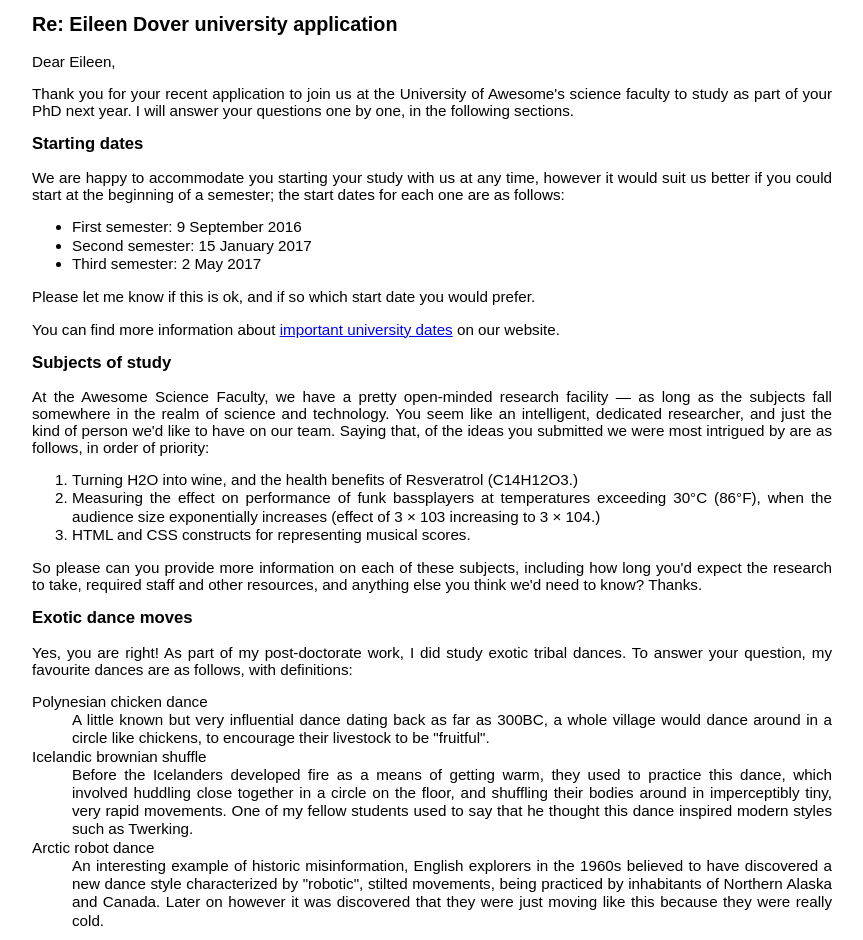
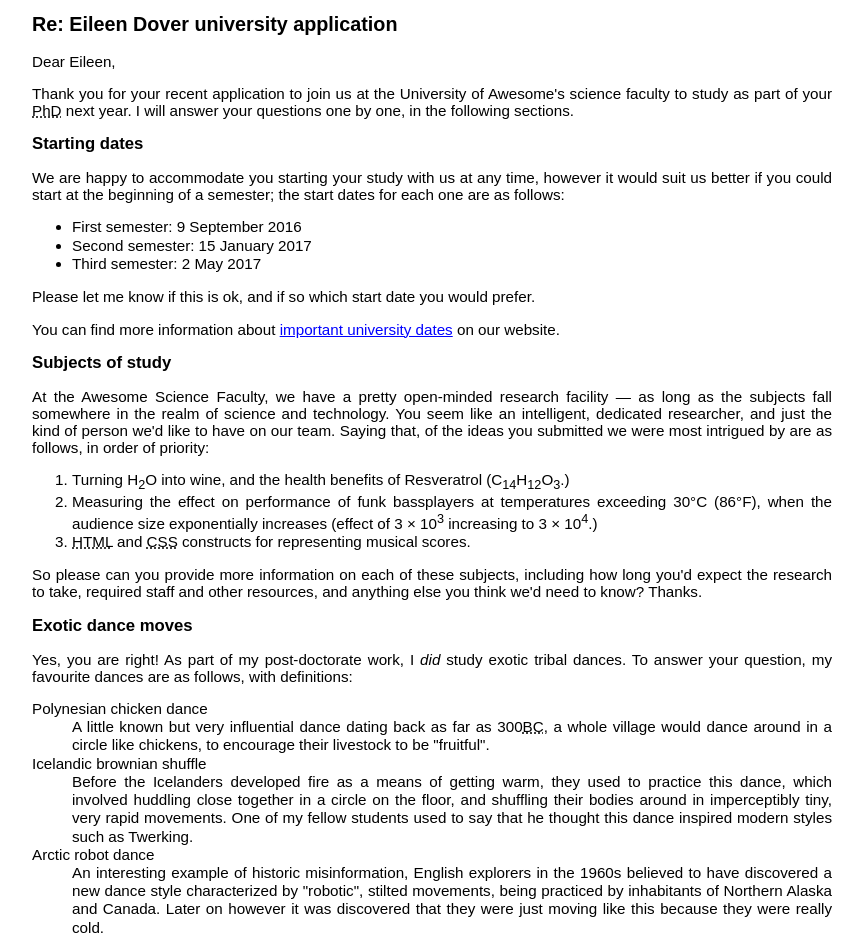
Before and after one commit to ecolmena/AssignHtml, a plain HTML site: page html-assigment-no2.html in a window 1280 px wide. Shown: the part 234-1174 px from the top of the page, without its empty margins (208-1071 px from the left). Drawn offline with Linux system fonts and the light colour scheme.

Commit message:
Now It is complete!

```diff
--- a/html-assigment-no2.html
+++ b/html-assigment-no2.html
@@ -39,6 +39,10 @@
             text-decoration-style: solid;
             text-decoration-color: blue;
         }
+
+        .dots {
+            text-decoration-style: dotted;
+        }
         .cuerpo {
             text-align: justify;
             text-justify: inter-word;
@@ -77,7 +81,7 @@
                 <p>Dear Eileen,</p>
 
                <p>Thank you for your recent application to join us at the University of Awesome's
-                   science faculty to study as part of your PhD next year. I will answer your questions one by one,
+                   science faculty to study as part of your <u class="dots">PhD</u> next year. I will answer your questions one by one,
                    in the following sections.</p>
 
                 <h2>Starting dates</h2>
@@ -103,10 +107,10 @@
                     are as follows, in order of priority:</p>
 
                 <ol>
-                    <li>Turning H2O into wine, and the health benefits of Resveratrol (C14H12O3.)</li>
+                    <li>Turning H<sub>2</sub>O into wine, and the health benefits of Resveratrol (C<sub>14</sub>H<sub>12</sub>O<sub>3</sub>.)</li>
                     <li>Measuring the effect on performance of funk bassplayers at temperatures exceeding 30°C
-                        (86°F), when the audience size exponentially increases (effect of 3 × 103 increasing to 3 × 104.)</li>
-                    <li>HTML and CSS constructs for representing musical scores.</li>
+                        (86°F), when the audience size exponentially increases (effect of 3 × 10<sup>3</sup>  increasing to 3 × 10<sup>4</sup>.)</li>
+                    <li> <u class="dots">HTML</u>  and <u class="dots">CSS</u>  constructs for representing musical scores.</li>
                 </ol>
 
                 <p>So please can you provide more information on each of these subjects, including how long you'd
@@ -114,12 +118,12 @@
                     we'd need to know? Thanks.</p>
 
                 <h2>Exotic dance moves</h2>
-                <p>Yes, you are right! As part of my post-doctorate work, I did study exotic tribal dances. To answer your question,
+                <p>Yes, you are right! As part of my post-doctorate work, I <i>did</i> study exotic tribal dances. To answer your question,
                     my favourite dances are as follows, with definitions:</p>
 
                     <dl>
                         <dt>Polynesian chicken dance</dt>
-                        <dd>A little known but very influential dance dating back as far as 300BC, a whole village would dance around
+                        <dd>A little known but very influential dance dating back as far as 300<u class="dots">BC</u>, a whole village would dance around
                             in a circle like chickens, to encourage their livestock to be "fruitful".</dd>
                         <dt>Icelandic brownian shuffle</dt>
                         <dd>Before the Icelanders developed fire as a means of getting warm, they used to practice this dance, which
@@ -136,7 +140,7 @@
                 <p> For more of my research, see my <u class="enfasis"> exotic dance research page</u>.</p>
                 <p>Yours sincerely,</p>
                 <p>Dr Eleanor Gaye</p>
-                <p>University of Awesome motto: "Be awesome to each other." -- The memoirs of Bill S Preston, Esq</p>
+                <p>University of Awesome motto: "Be awesome to each other." -- The memoirs of Bill S Preston, <u class="dots">Esq</u></p>
             </section>
 
         </div>
```
